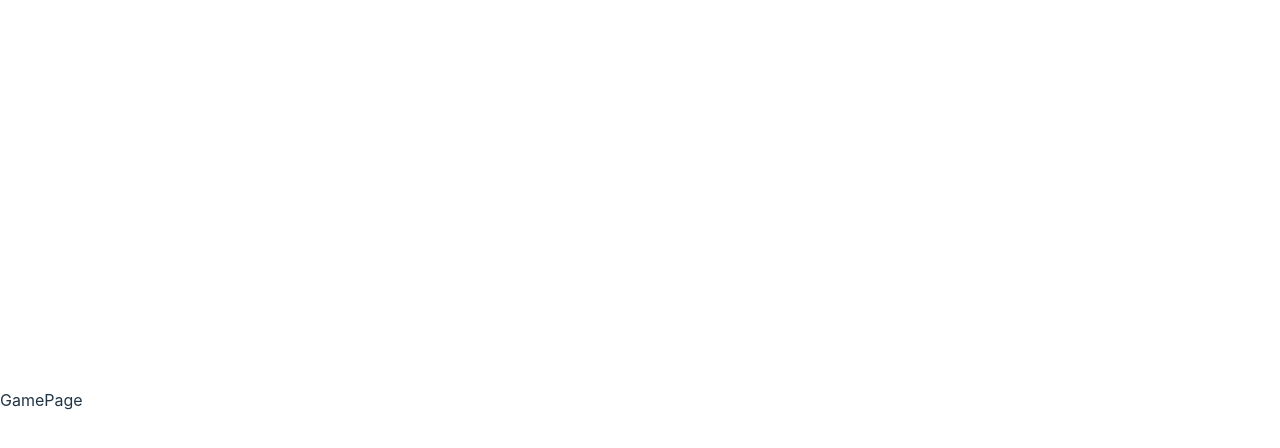
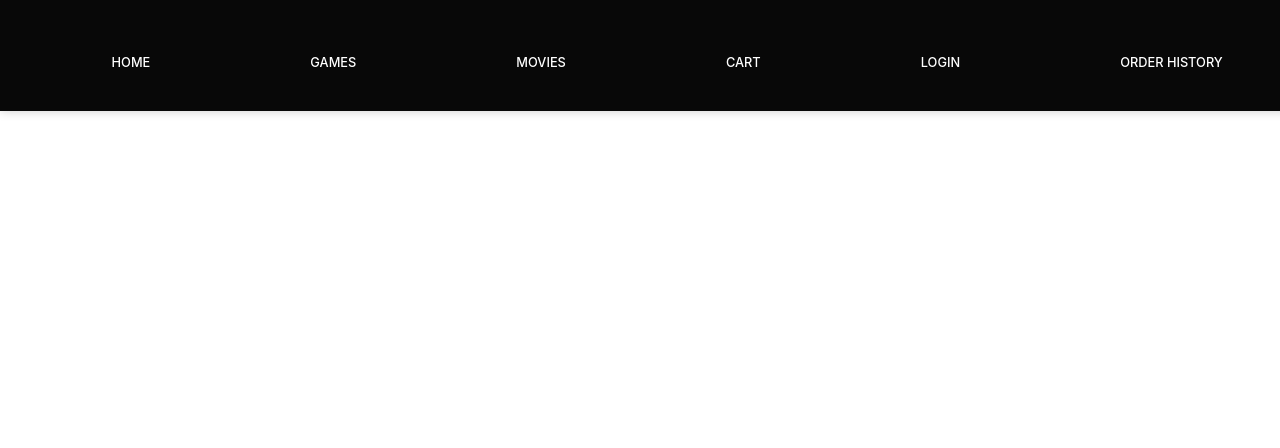
Before and after one commit to deerrickkorir/Phaese-4-Group-project, a React (Vite) app in the folder frontend/: page /games in a window 1280 px wide. Shown: the top 448 px of the page. Built offline with nearby package versions, Linux system fonts and the light colour scheme.

Commit message:
styled the navbar

```diff
--- a/frontend/package.json
+++ b/frontend/package.json
@@ -13,7 +13,8 @@
     "bootstrap": "^5.3.3",
     "react": "^18.3.1",
     "react-bootstrap": "^2.10.4",
-    "react-dom": "^18.3.1"
+    "react-dom": "^18.3.1",
+    "react-router-dom": "^6.24.1"
   },
   "devDependencies": {
     "@types/react": "^18.3.3",
--- a/frontend/src/App.jsx
+++ b/frontend/src/App.jsx
@@ -12,7 +12,7 @@ function App() {
         <BrowserRouter>
             <div>
                 <Routes>
-                    <Route path="/home" element={<HomePage />} />
+                    <Route path="/" element={<HomePage />} />
                     <Route path="/games" element={<GamePage />} />
                     <Route path="/movies" element={< MoviesPage/>} />
                     <Route path="/cart" element={<Cart />} />
--- a/frontend/src/components/Cart.jsx
+++ b/frontend/src/components/Cart.jsx
@@ -1,8 +1,11 @@
 import React from 'react'
+import Navbar from './NavBar'
 
 function Cart() {
   return (
-    <div>Cart</div>
+    <div>
+        <Navbar/>
+    </div>
   )
 }
 
--- a/frontend/src/components/GamePage.jsx
+++ b/frontend/src/components/GamePage.jsx
@@ -1,8 +1,11 @@
 import React from 'react'
+import Navbar from './NavBar'
 
 function GamePage() {
   return (
-    <div>GamePage</div>
+    <div>
+        <Navbar/>
+    </div>
   )
 }
 
--- a/frontend/src/components/HomePage.jsx
+++ b/frontend/src/components/HomePage.jsx
@@ -1,8 +1,11 @@
 import React from 'react'
+import Navbar from './NavBar'
 
 function HomePage() {
   return (
-    <div>HomePage</div>
+    <div>
+        <Navbar/>
+    </div>
   )
 }
 
--- a/frontend/src/components/Login.jsx
+++ b/frontend/src/components/Login.jsx
@@ -1,8 +1,11 @@
 import React from 'react'
+import Navbar from './NavBar'
 
 function Login() {
   return (
-    <div>Login</div>
+    <div>
+        <Navbar/>
+    </div>
   )
 }
 
--- a/frontend/src/components/MoviesPage.jsx
+++ b/frontend/src/components/MoviesPage.jsx
@@ -1,8 +1,11 @@
 import React from 'react'
+import Navbar from './NavBar'
 
 function MoviesPage() {
   return (
-    <div>MoviesPage</div>
+    <div>
+        <Navbar/>
+    </div>
   )
 }
 
--- a/frontend/src/components/NavBar.jsx
+++ b/frontend/src/components/NavBar.jsx
@@ -1,10 +1,10 @@
 import { Link } from "react-router-dom";
-import './css/navbar.css'
+import './navbar.css';
 
 function Navbar() {
   return (
     <nav className="navbar">
-      <Link to="/home">Home</Link>
+      <Link to="/">Home</Link>
       <Link to="/games">Games</Link>
       <Link to="/movies">Movies</Link>
       <Link to="/cart">Cart</Link>
--- a/frontend/src/components/OrderHistory.jsx
+++ b/frontend/src/components/OrderHistory.jsx
@@ -1,8 +1,11 @@
 import React from 'react'
+import Navbar from './NavBar'
 
 function OrderHistory() {
   return (
-    <div>OrderHistory</div>
+    <div>
+        <Navbar/>
+    </div>
   )
 }
 
--- /dev/null
+++ b/frontend/src/components/navbar.css
@@ -0,0 +1,42 @@
+.navbar {
+    display: flex;
+    justify-content: center;
+    align-items: center;
+    background-color: rgb(8, 8, 8);
+    padding: 1.7rem;
+    box-shadow: 0 0 10px rgba(0, 0, 0, 0.2);
+    position: fixed;
+    top: 0;
+    width: 100%;
+    z-index: 1000;
+  }
+
+  .navbar a {
+    color: #fff;
+    margin: 0 5rem;
+    text-decoration: none;
+    font-size: 0.8rem;
+    line-height: 2.6rem;
+    text-transform: uppercase;
+    transition: color 0.7s;
+    padding-top: 15px;
+    position: relative;
+  }
+
+  .navbar a:hover::after {
+    content: '';
+    position: absolute;
+    left: 0;
+    bottom: -2px;
+    width: 100%;
+    height: 2px;
+    background-color: #8ff0f0;
+  }
+
+  .navbar a:hover {
+    color: #8ff0f0;
+  }
+
+  .content {
+    padding-top: 6rem;
+  }
```
Also changed, not shown: 1 other file (tests, documents, lock files or other folders).
